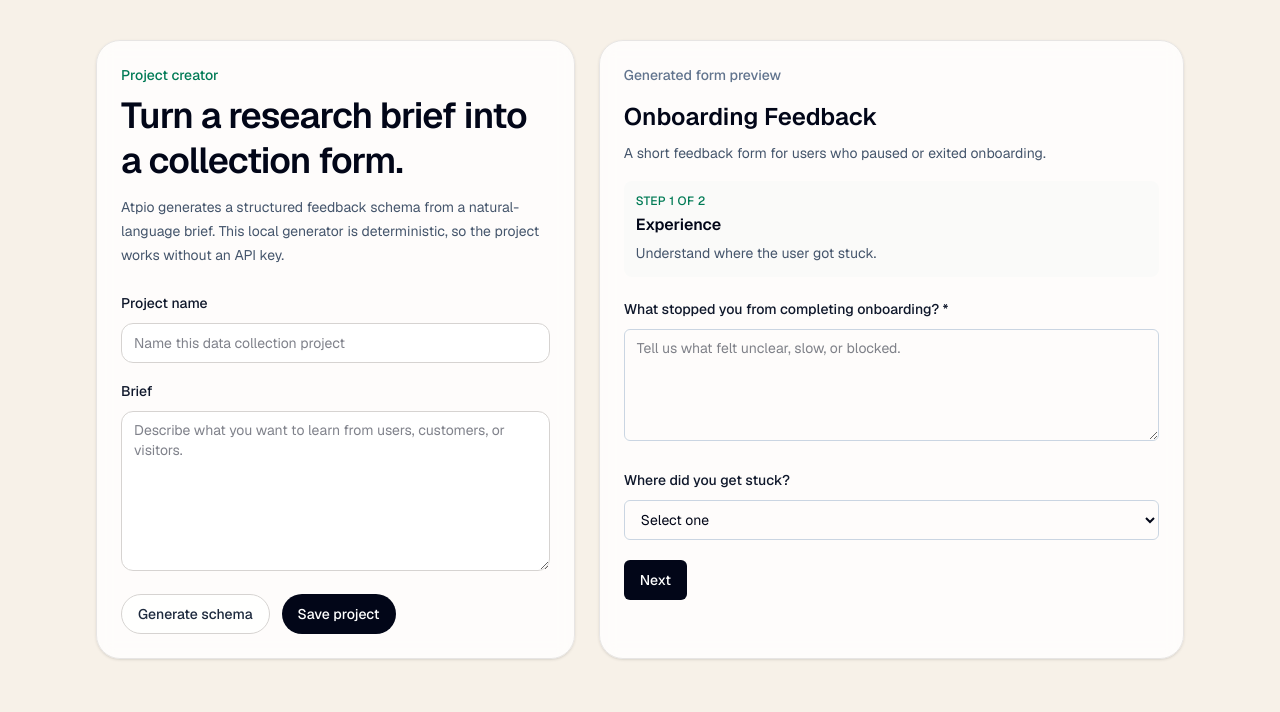
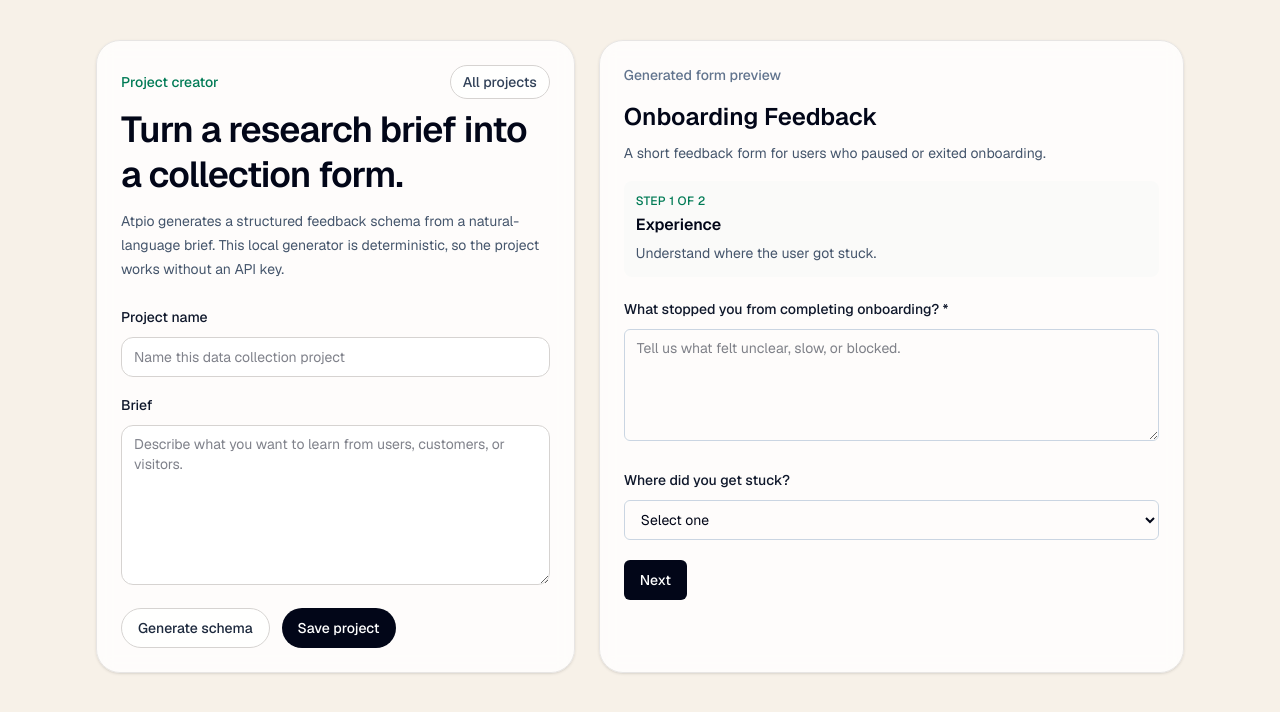
Before and after one commit to vzimengye/atpio, a Next.js app: page /projects/new in a window 1280 px wide. Shown: the top 712 px of the page. Built offline with nearby package versions, Linux system fonts and the light colour scheme.

Commit message:
fix: add project navigation links

```diff
--- a/src/components/project-builder.tsx
+++ b/src/components/project-builder.tsx
@@ -1,5 +1,6 @@
 "use client";
 
+import Link from "next/link";
 import { type FormEvent, useState } from "react";
 import { DynamicForm } from "@/components/dynamic-form";
 import { sampleProject } from "@/lib/mock-data";
@@ -127,9 +128,17 @@ export function ProjectBuilder({
         onSubmit={handleGenerateSubmit}
       >
         <div>
-          <p className="text-sm font-medium text-emerald-700">
-            Project creator
-          </p>
+          <div className="flex items-center justify-between gap-3">
+            <p className="text-sm font-medium text-emerald-700">
+              Project creator
+            </p>
+            <Link
+              className="rounded-full border border-stone-300 bg-white/70 px-3 py-1.5 text-sm font-medium text-slate-700"
+              href="/projects"
+            >
+              All projects
+            </Link>
+          </div>
           <h1 className="mt-2 text-4xl font-semibold leading-tight tracking-tight">
             Turn a research brief into a collection form.
           </h1>
@@ -222,9 +231,23 @@ export function ProjectBuilder({
         ) : null}
 
         {status === "saved" ? (
-          <p className="mt-4 rounded-xl bg-emerald-50 px-3 py-2 text-sm text-emerald-800">
-            Saved. Embed path: /embed/{projectId}
-          </p>
+          <div className="mt-4 rounded-xl bg-emerald-50 px-3 py-3 text-sm text-emerald-800">
+            <p>Saved. Embed path: /embed/{projectId}</p>
+            <div className="mt-3 flex flex-wrap gap-2">
+              <Link
+                className="inline-flex h-9 items-center rounded-full bg-emerald-700 px-3 text-sm font-medium text-white"
+                href={`/projects/${projectId}`}
+              >
+                Open project detail
+              </Link>
+              <Link
+                className="inline-flex h-9 items-center rounded-full border border-emerald-200 bg-white px-3 text-sm font-medium text-emerald-800"
+                href="/projects"
+              >
+                View all projects
+              </Link>
+            </div>
+          </div>
         ) : null}
       </form>
 
```
